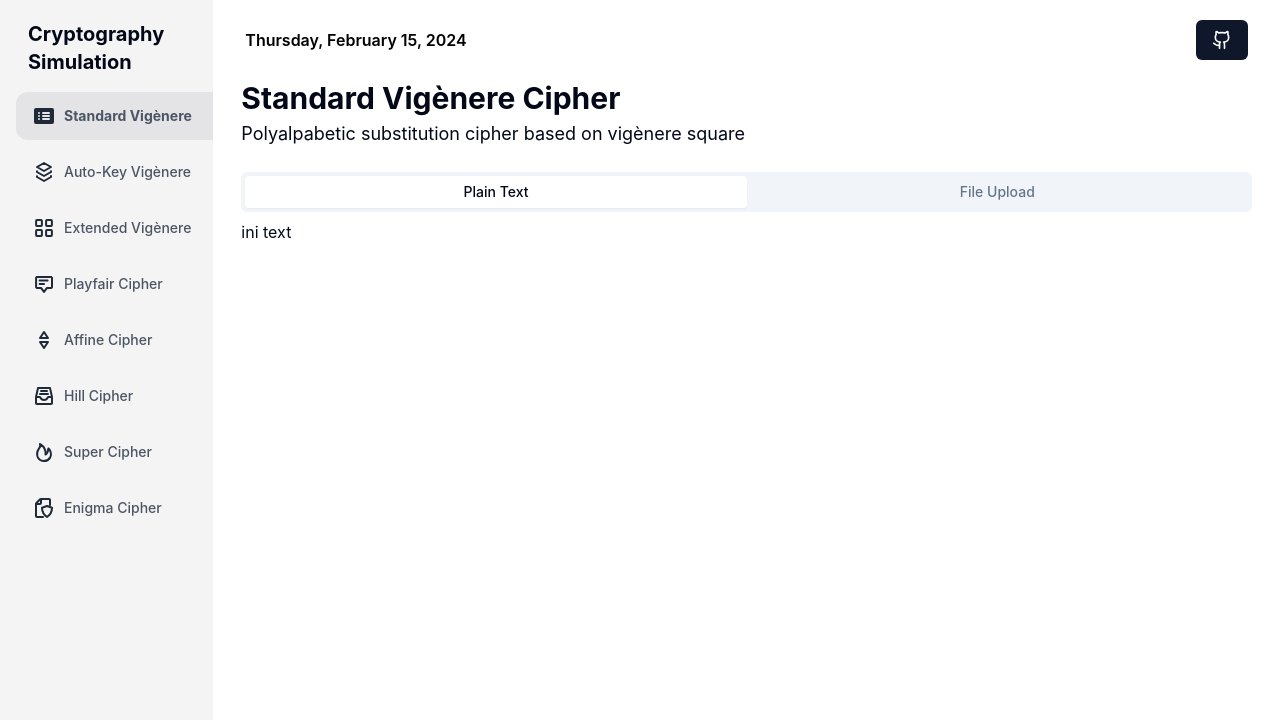
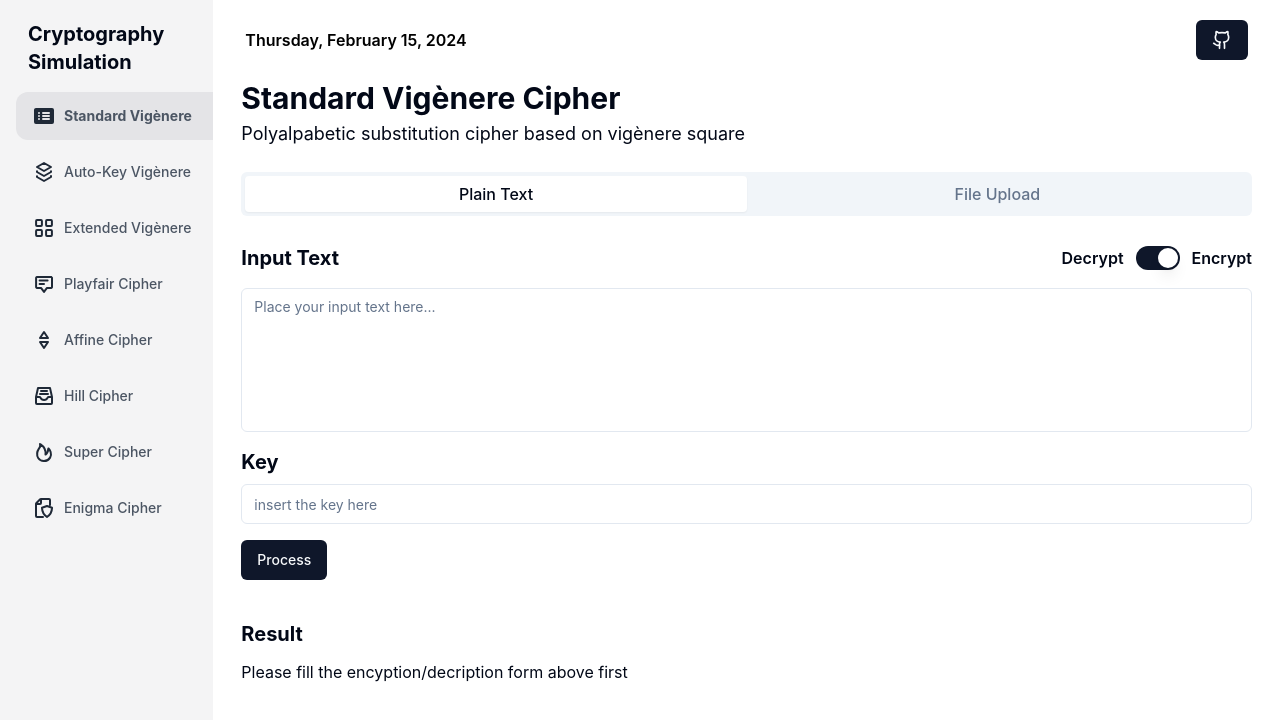
Before and after one commit to mikeleo03/Classic-Cryptography-Simulator_Frontend, a React (Vite) app: page / in a window 1280 px wide. Shown: the top 720 px of the page. Built offline with nearby package versions, Linux system fonts and the light colour scheme.

Commit message:
feat : solid fix layout for plain text input

```diff
--- a/package.json
+++ b/package.json
@@ -13,6 +13,7 @@
     "@hookform/resolvers": "^3.3.4",
     "@radix-ui/react-label": "^2.0.2",
     "@radix-ui/react-slot": "^1.0.2",
+    "@radix-ui/react-switch": "^1.0.3",
     "@radix-ui/react-tabs": "^1.0.4",
     "class-variance-authority": "^0.7.0",
     "clsx": "^2.1.0",
--- /dev/null
+++ b/src/components/StandardVigenereText/index.tsx
@@ -0,0 +1,149 @@
+import React, { useState } from 'react';
+import { Loader2, Download } from "lucide-react";
+import { Form, FormField, FormItem, FormLabel, FormMessage, FormControl } from "@/components/ui/form";
+import { zodResolver } from "@hookform/resolvers/zod";
+import { useForm } from "react-hook-form";
+import { z } from "zod";
+import { Button } from "@/components/ui/button";
+import { Textarea } from "@/components/ui/textarea";
+import { Input } from "@/components/ui/input";
+import { Switch } from "@/components/ui/switch";
+import { toast } from "react-toastify";
+
+const FormSchema = z.object({
+    input: z.string().min(1, {
+        message: "Plain text is required and cannot be empty.",
+    }),
+    key: z.string().min(1, {
+        message: "Key is required and cannot be empty.",
+    }),
+    encrypt: z.boolean().default(true).optional(),
+});
+
+const StandardVigenereText: React.FC = () => {
+    const [onUpdate, setOnUpdate] = useState<boolean>(false);
+    const [result, setResult] = useState<string>();
+
+    const form = useForm<z.infer<typeof FormSchema>>({
+        resolver: zodResolver(FormSchema),
+        defaultValues: {
+            input: "",
+            key: "",
+            encrypt: true,
+        },
+    })
+
+    async function onSubmit(data: z.infer<typeof FormSchema>) {
+        try {
+            const payload = {
+                input: data.input,
+                key: data.key,
+                encrypt: data.encrypt
+            };
+            setOnUpdate(true);
+            console.log(payload);
+
+            /* const submitResponse: SubmitResponse = await TaskApi.submitTasks(id as string, JSON.stringify(payload));
+
+            if (submitResponse.status === 'OK') {
+                toast.success('Your submission has been successfully submitted!');
+            } */
+        } catch (error) {
+            toast.error((error as any)?.response?.data?.description || 'Server is unreachable. Please try again later.');
+        } finally {
+            setOnUpdate(false);
+        }
+    }
+
+    return (
+        <div className='flex flex-col'>
+            <Form {...form}>
+                <form onSubmit={form.handleSubmit(onSubmit)} className="w-full space-y-4 mt-5">
+                    <div className='flex justify-between items-center'>
+                        <div className='flex items-center'>
+                            <h1 className="text-xl font-bold">Input Text</h1>
+                        </div>
+                        <FormField
+                            control={form.control}
+                            name="encrypt"
+                            render={({ field }) => (
+                                <FormItem className="flex text-xl space-y-0 space-x-3 items-center p-0">
+                                    <div className="space-y-0.5">
+                                        <FormLabel className="text-base"></FormLabel>
+                                    </div>
+                                    <FormControl>
+                                        <>
+                                            <span className='text-base font-semibold'>Decrypt  </span>
+                                            <Switch
+                                                checked={field.value}
+                                                onCheckedChange={field.onChange}
+                                            />
+                                            <span className='text-base font-semibold'>  Encrypt</span>
+                                        </>
+                                    </FormControl>
+                                </FormItem>
+                            )}
+                        />
+                    </div>
+                    <FormField
+                        control={form.control}
+                        name="input"
+                        render={({ field }) => (
+                            <FormItem>
+                                <FormLabel className="text-xl font-bold mb-1"></FormLabel>
+                                <FormControl>
+                                    <Textarea
+                                        placeholder="Place your input text here..."
+                                        className="resize-none h-36"
+                                        {...field}
+                                    />
+                                </FormControl>
+                                <FormMessage />
+                            </FormItem>
+                        )}
+                    />
+                    <FormField
+                        control={form.control}
+                        name="key"
+                        render={({ field }) => (
+                            <FormItem>
+                                <FormLabel className="text-xl font-bold mb-1">Key</FormLabel>
+                                <FormControl>
+                                    <Input placeholder="insert the key here" {...field} className="md:text-sm text-base" />
+                                </FormControl>
+                                <FormMessage />
+                            </FormItem>
+                        )}
+                    />
+                    <Button type="submit" className="mt-5 md:text-sm text-base" disabled={onUpdate}>
+                        {onUpdate ? (
+                            <>
+                                <Loader2 className="mr-2 h-4 w-4 animate-spin" />
+                                Processing
+                            </>
+                        ) : (
+                            'Process'
+                        )}
+                    </Button>
+                </form>
+            </Form>
+            <div className="space-y-2 mt-10">
+                <div className="flex items-center justify-between">
+                    <div className="peer-disabled:cursor-not-allowed peer-disabled:opacity-70 text-xl font-bold mb-1">Result</div>
+                    {result && <div className="flex items-center space-x-5">
+                        <Button className="md:text-sm text-base flex justify-center space-x-2">
+                            <Download className="h-4 w-4" /> <span>Download</span>
+                        </Button>
+                    </div>}
+                </div>
+                {result ?
+                    <div className="flex h-40 overflow-y-auto w-full rounded-md border border-input bg-background px-3 py-2 ring-offset-background file:border-0 file:bg-transparent file:text-sm file:font-medium placeholder:text-muted-foreground focus-visible:outline-none focus-visible:ring-2 focus-visible:ring-ring focus-visible:ring-offset-2 disabled:cursor-not-allowed disabled:opacity-50 md:text-sm text-base pb-10">{result}</div>
+                    :
+                    <div>Please fill the encyption/decription form above first</div>
+                }
+            </div>
+        </div>
+    );
+};
+
+export default StandardVigenereText;
--- a/src/components/index.ts
+++ b/src/components/index.ts
@@ -1,4 +1,5 @@
 import Sidebar from "./Sidebar";
 import Navbar from "./Navbar";
+import StandardVigenereText from "./StandardVigenereText";
 
-export { Sidebar, Navbar };
+export { Sidebar, Navbar, StandardVigenereText };
--- /dev/null
+++ b/src/components/ui/switch.tsx
@@ -0,0 +1,27 @@
+import * as React from "react"
+import * as SwitchPrimitives from "@radix-ui/react-switch"
+
+import { cn } from "@/lib/utils"
+
+const Switch = React.forwardRef<
+  React.ElementRef<typeof SwitchPrimitives.Root>,
+  React.ComponentPropsWithoutRef<typeof SwitchPrimitives.Root>
+>(({ className, ...props }, ref) => (
+  <SwitchPrimitives.Root
+    className={cn(
+      "peer inline-flex h-6 w-11 shrink-0 cursor-pointer items-center rounded-full border-2 border-transparent transition-colors focus-visible:outline-none focus-visible:ring-2 focus-visible:ring-ring focus-visible:ring-offset-2 focus-visible:ring-offset-background disabled:cursor-not-allowed disabled:opacity-50 data-[state=checked]:bg-primary data-[state=unchecked]:bg-input",
+      className
+    )}
+    {...props}
+    ref={ref}
+  >
+    <SwitchPrimitives.Thumb
+      className={cn(
+        "pointer-events-none block h-5 w-5 rounded-full bg-background shadow-lg ring-0 transition-transform data-[state=checked]:translate-x-5 data-[state=unchecked]:translate-x-0"
+      )}
+    />
+  </SwitchPrimitives.Root>
+))
+Switch.displayName = SwitchPrimitives.Root.displayName
+
+export { Switch }
--- a/src/pages/StandardVigenere/index.tsx
+++ b/src/pages/StandardVigenere/index.tsx
@@ -1,11 +1,11 @@
-import React /* { useState, useEffect } */ from "react";
-/* import { toast } from "react-toastify"; */
+import React from "react";
 import {
     Tabs,
     TabsContent,
     TabsList,
     TabsTrigger,
-} from "@/components/ui/tabs"
+} from "@/components/ui/tabs";
+import { StandardVigenereText } from "@/components";
 
 const StandardVigenerePage: React.FC = () => {
 
@@ -20,16 +20,16 @@ const StandardVigenerePage: React.FC = () => {
             {/* Encryption and Decription Section */}
             <div className="w-full mt-6 mb-8">
                 <Tabs defaultValue="text" className="w-full mb-10">
-                    <TabsList className="grid w-full grid-cols-2">
-                        <TabsTrigger value="text">
+                    <TabsList className="grid w-full grid-cols-2 h-full">
+                        <TabsTrigger value="text" className="text-base">
                             Plain Text
                         </TabsTrigger>
-                        <TabsTrigger value="file">
+                        <TabsTrigger value="file" className="text-base">
                             File Upload
                         </TabsTrigger>
                     </TabsList>
                     <TabsContent value="text">
-                        ini text
+                        <StandardVigenereText />
                     </TabsContent>
                     <TabsContent value="file">
                         ini file
```
Also changed, not shown: 1 other file (tests, documents, lock files or other folders).
